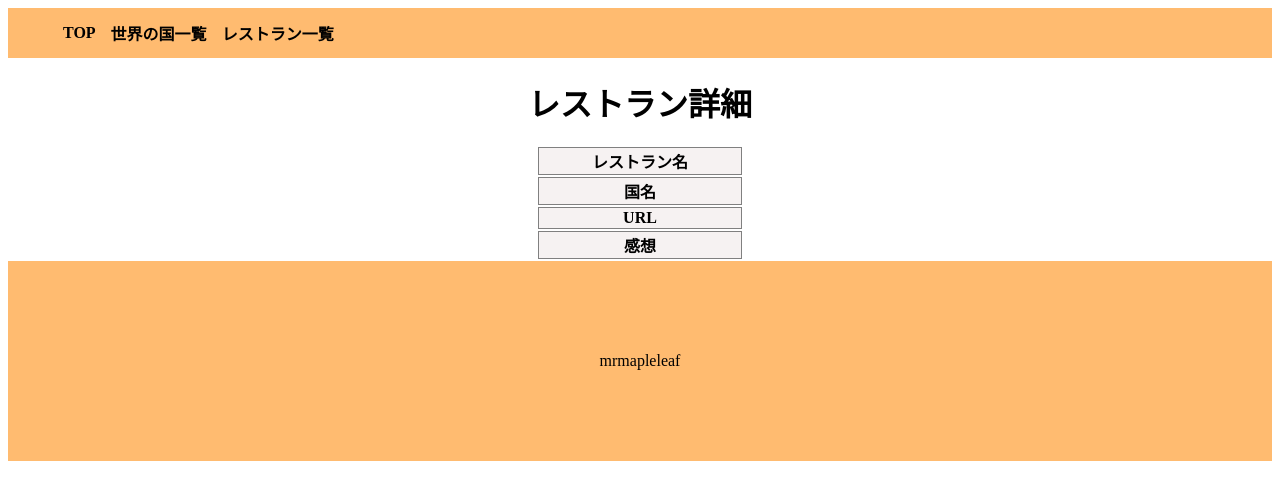
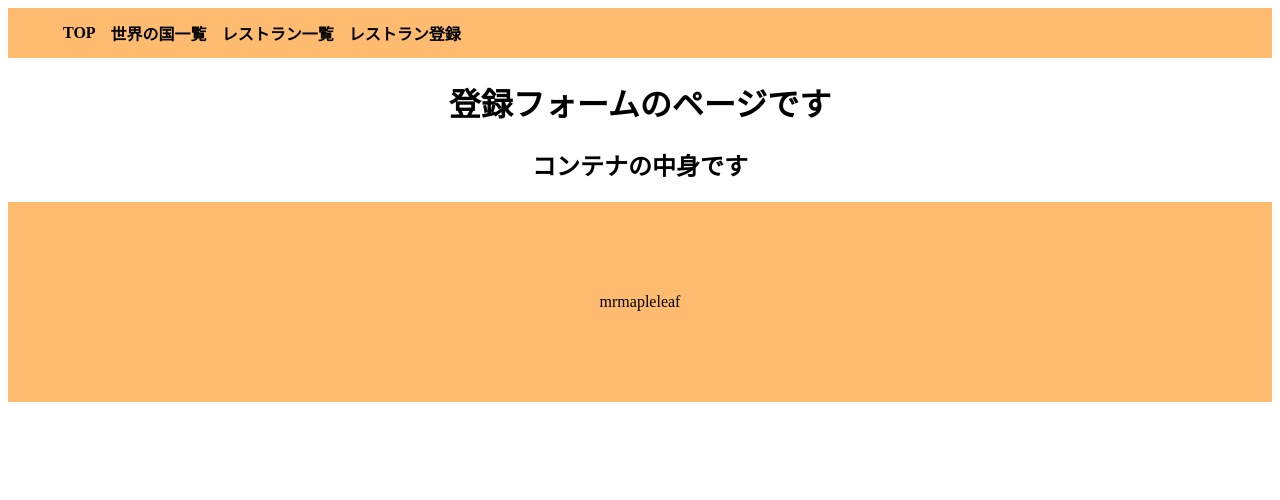
Before and after one commit to mrmapleleaf/worldRestaurantTour-fe, a Nuxt app: page /restaurants/register in a window 1280 px wide. Shown: the top 500 px of the page. Built offline with nearby package versions, Linux system fonts and the light colour scheme; no server answers.

Commit message:
登録フォームページを用意

```diff
--- a/components/TheHeader.vue
+++ b/components/TheHeader.vue
@@ -15,6 +15,14 @@
         <li>
           <NuxtLink v-bind:to="{ name: 'restaurants' }" class="header_link">
             レストラン一覧
+          </NuxtLink>
+        </li>
+        <li>
+          <NuxtLink
+            v-bind:to="{ name: 'restaurants-register' }"
+            class="header_link"
+          >
+            レストラン登録
           </NuxtLink>
         </li>
       </ul>
--- /dev/null
+++ b/components/restaurants/registerFormContainer.vue
@@ -0,0 +1,13 @@
+<template>
+  <div class="container">
+    <h2>コンテナの中身です</h2>
+  </div>
+</template>
+
+<script setup lang="ts"></script>
+
+<style lang="css" scoped>
+.container {
+  text-align: center;
+}
+</style>
--- a/pages/restaurants/index.vue
+++ b/pages/restaurants/index.vue
@@ -9,7 +9,7 @@
 import restaurantContainer from '~/components/restaurants/restaurantContainer.vue';
 </script>
 
-<style lang="css">
+<style lang="css" scoped>
 .container {
   text-align: center;
 }
--- /dev/null
+++ b/pages/restaurants/register.vue
@@ -0,0 +1,15 @@
+<template>
+  <div class="container">
+    <h1>登録フォームのページです</h1>
+    <registerFormContainer></registerFormContainer>
+  </div>
+</template>
+<script setup lang="ts">
+import registerFormContainer from '~/components/restaurants/registerFormContainer.vue';
+</script>
+
+<style lang="css" scoped>
+.container {
+  text-align: center;
+}
+</style>
```
